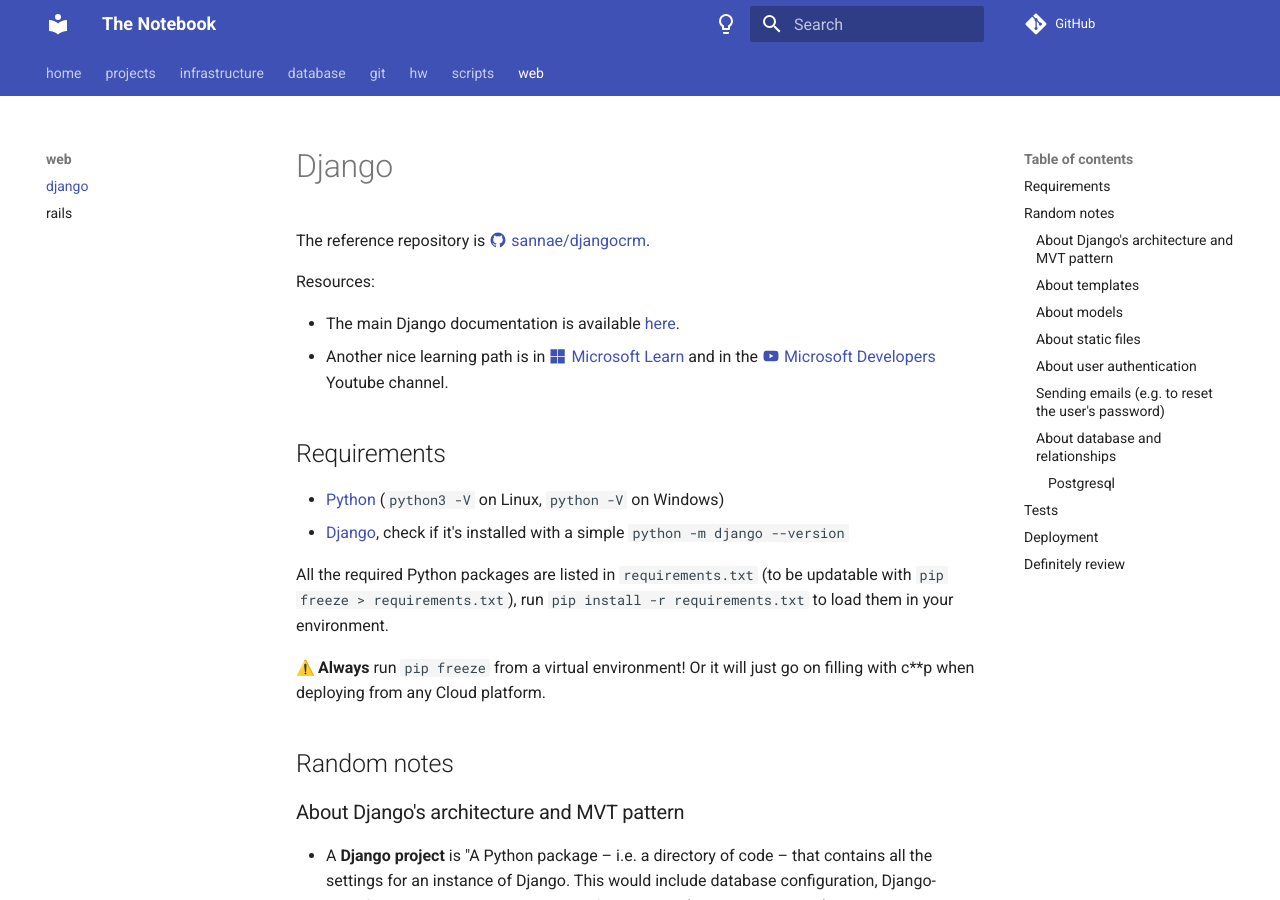
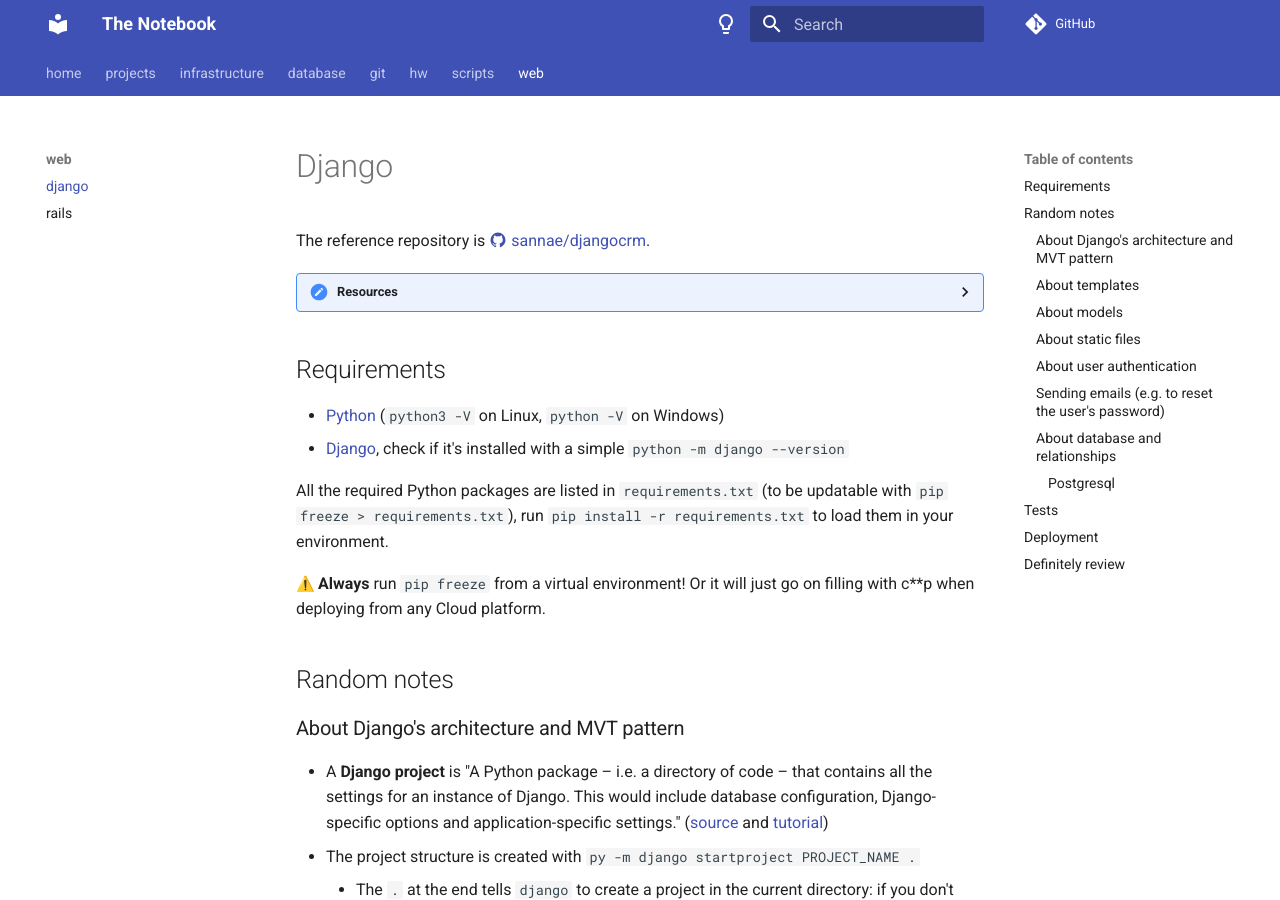
Before and after one commit to sannae/the-notebook, an MkDocs documentation site: the page built from docs/web/django.md, in a window 1280 px wide and 900 px high. Built offline with MkDocs 1.6.1 and Material for MkDocs 9.7.7, drawn with Linux system fonts in a browser that asks for light colours; emoji names are drawn with the system emoji font; comment, search, counter and statistics services are not loaded; some of the changed lines change nothing that is shown.

Commit message:
Resources as collapsible admonition in django page

```diff
--- a/docs/web/django.md
+++ b/docs/web/django.md
@@ -2,10 +2,9 @@
 
 The reference repository is [:material-github: sannae/djangocrm](https://github.com/sannae/djangocrm).
 
-Resources:
-
-* The main Django documentation is available [here](https://docs.djangoproject.com/en/).
-* Another nice learning path is in [:material-microsoft: Microsoft Learn](https://docs.microsoft.com/en-us/learn/paths/django-create-data-driven-websites/) and in the [:material-youtube: Microsoft Developers](https://www.youtube.com/playlist?list=PLlrxD0HtieHjHCQ0JB_RrhbQp_9ccJztr) Youtube channel.
+??? Resources
+    * The main Django documentation is available [here](https://docs.djangoproject.com/en/).
+    * Another nice learning path is in [:material-microsoft: Microsoft Learn](https://docs.microsoft.com/en-us/learn/paths/django-create-data-driven-websites/) and in the [:material-youtube: Microsoft Developers](https://www.youtube.com/playlist?list=PLlrxD0HtieHjHCQ0JB_RrhbQp_9ccJztr) Youtube channel.
 
 ## Requirements
 
```
